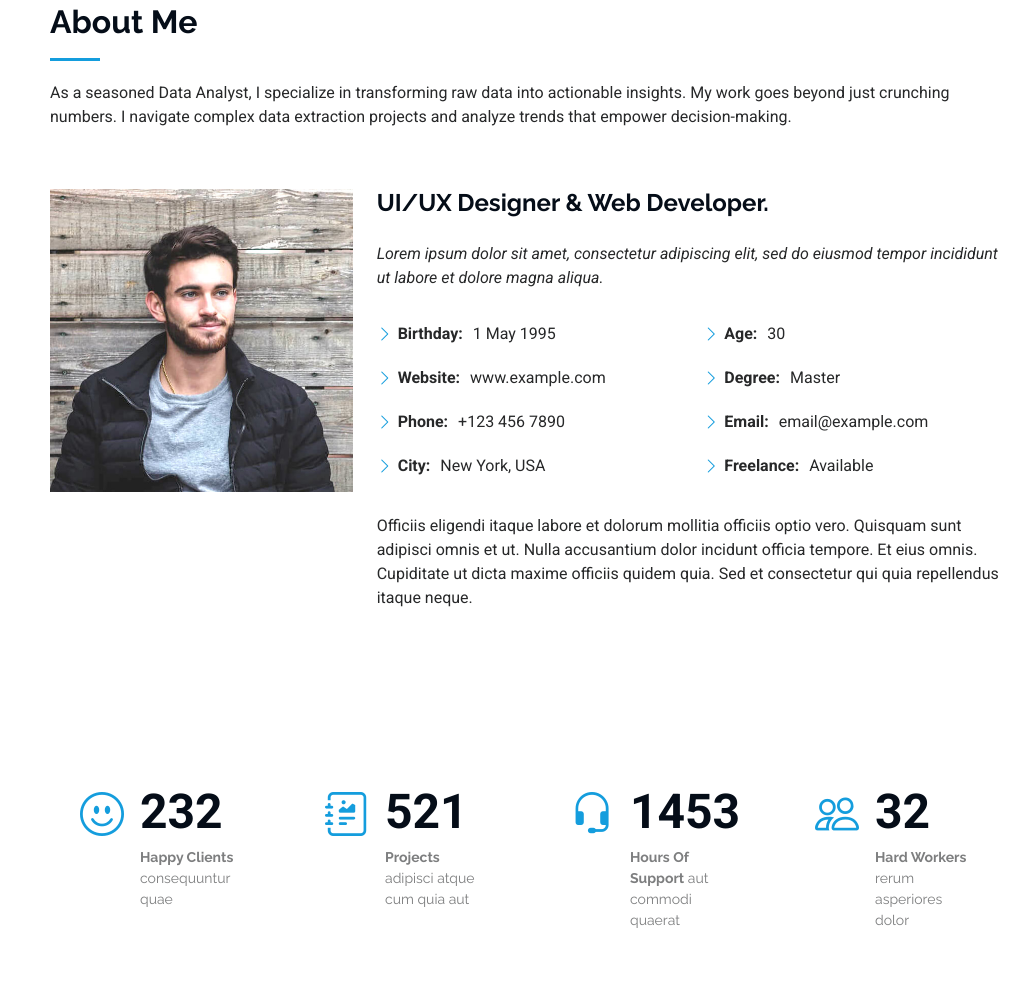
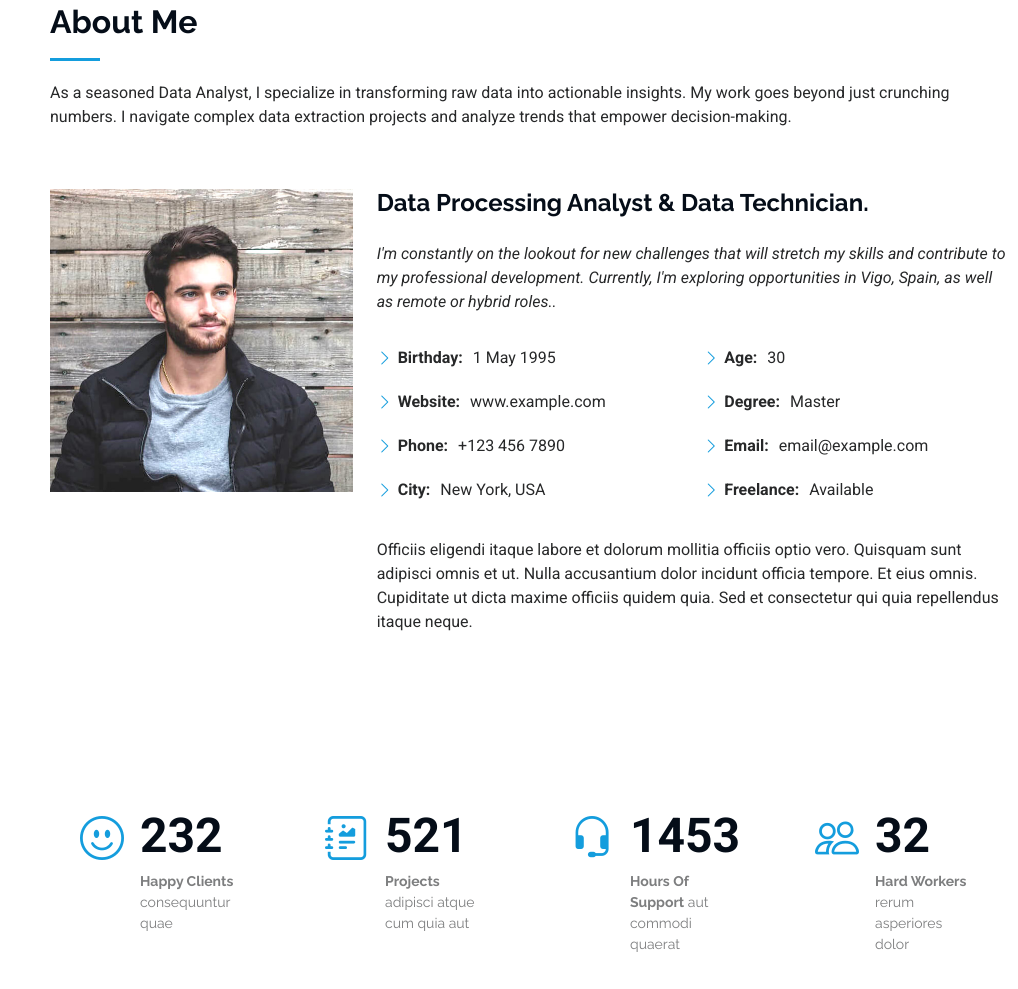
Before and after one commit to JohanaMachado/JohanaMachado.github.io, a plain HTML site: page index.html in a window 1280 px wide. Shown: the part 857-1846 px from the top of the page, without its empty margins (262-1280 px from the left). Drawn offline with Linux system fonts and the light colour scheme.

Commit message:
Actualización del portafolio con cambios en index.html

```diff
--- a/index.html
+++ b/index.html
@@ -119,10 +119,9 @@
             <img src="assets/img/my-profile-img.jpg" class="img-fluid" alt="">
           </div>
           <div class="col-lg-8 content">
-            <h2>UI/UX Designer &amp; Web Developer.</h2>
+            <h2>Data Processing Analyst &amp; Data Technician.</h2>
             <p class="fst-italic py-3">
-              Lorem ipsum dolor sit amet, consectetur adipiscing elit, sed do eiusmod tempor incididunt ut labore et dolore
-              magna aliqua.
+              I'm constantly on the lookout for new challenges that will stretch my skills and contribute to my professional development. Currently, I'm exploring opportunities in Vigo, Spain, as well as remote or hybrid roles..
             </p>
             <div class="row">
               <div class="col-lg-6">
```
